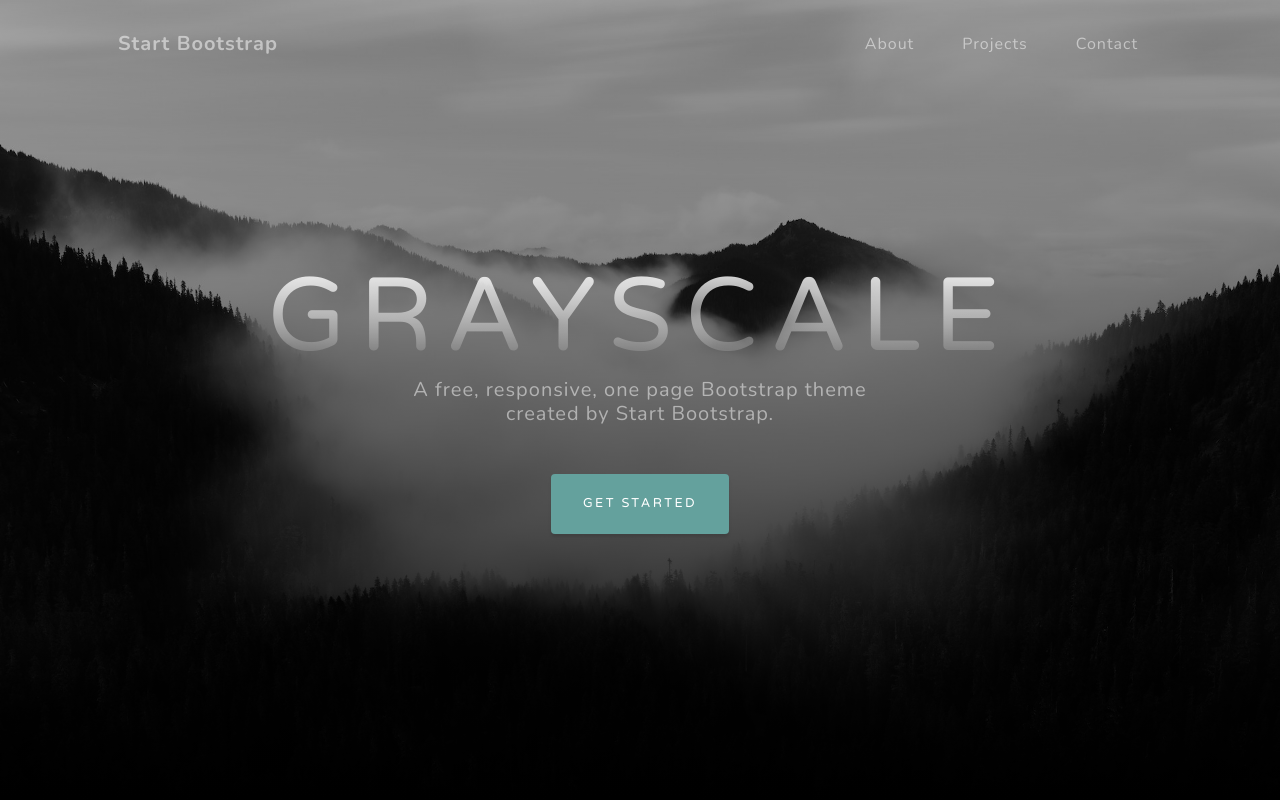
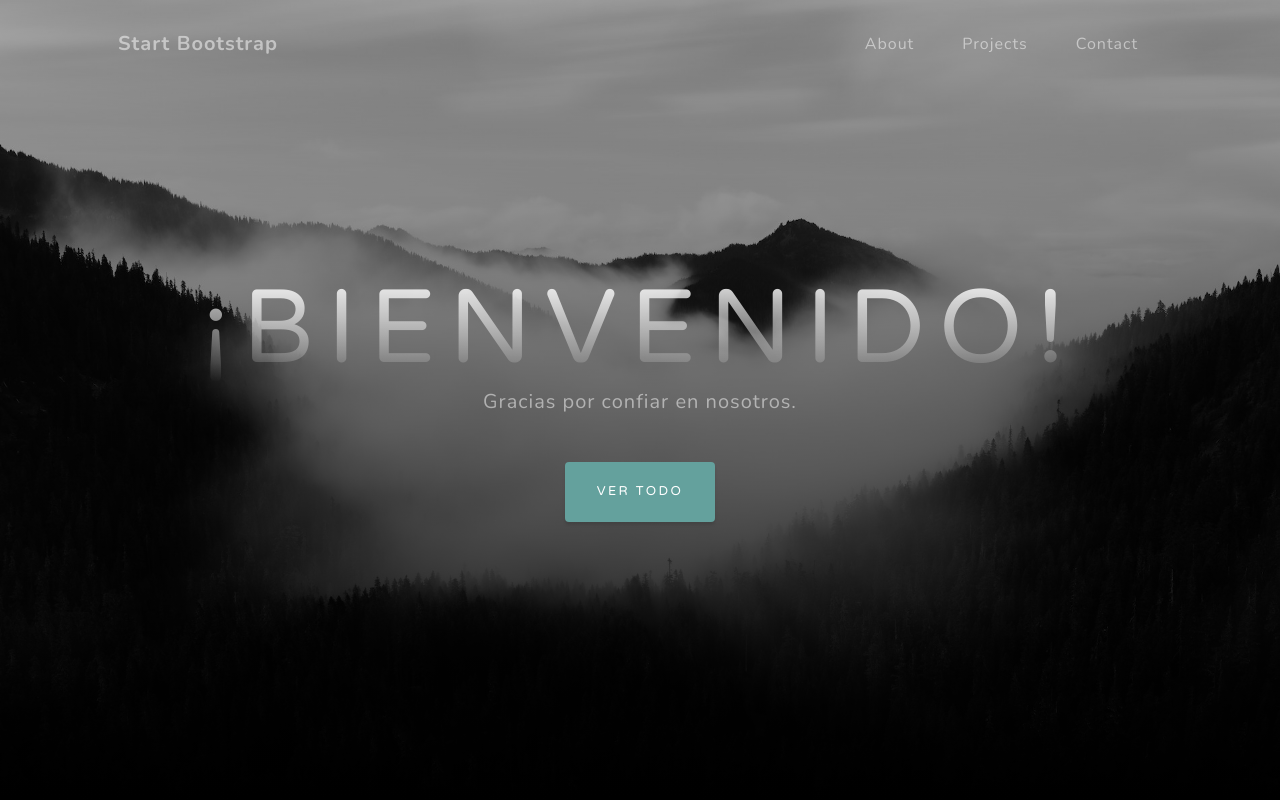
Before and after one commit to pablomonzz/Big-Data, a plain HTML site: page index.html in a window 1280 px wide. Shown: the top 800 px of the page. Drawn offline with nearby package versions, Linux system fonts and the light colour scheme.

Commit message:
Update index.html

```diff
--- a/index.html
+++ b/index.html
@@ -47,9 +47,9 @@
             <div class="container px-4 px-lg-5 d-flex h-100 align-items-center justify-content-center">
                 <div class="d-flex justify-content-center">
                     <div class="text-center">
-                        <h1 class="mx-auto my-0 text-uppercase">Grayscale</h1>
-                        <h2 class="text-white-50 mx-auto mt-2 mb-5">A free, responsive, one page Bootstrap theme created by Start Bootstrap.</h2>
-                        <a class="btn btn-primary" href="#about">Get Started</a>
+                        <h1 class="mx-auto my-0 text-uppercase">¡BIENVENIDO!</h1>
+                        <h2 class="text-white-50 mx-auto mt-2 mb-5">Gracias por confiar en nosotros.</h2>
+                        <a class="btn btn-primary" href="#about">VER TODO</a>
                     </div>
                 </div>
             </div>
```
